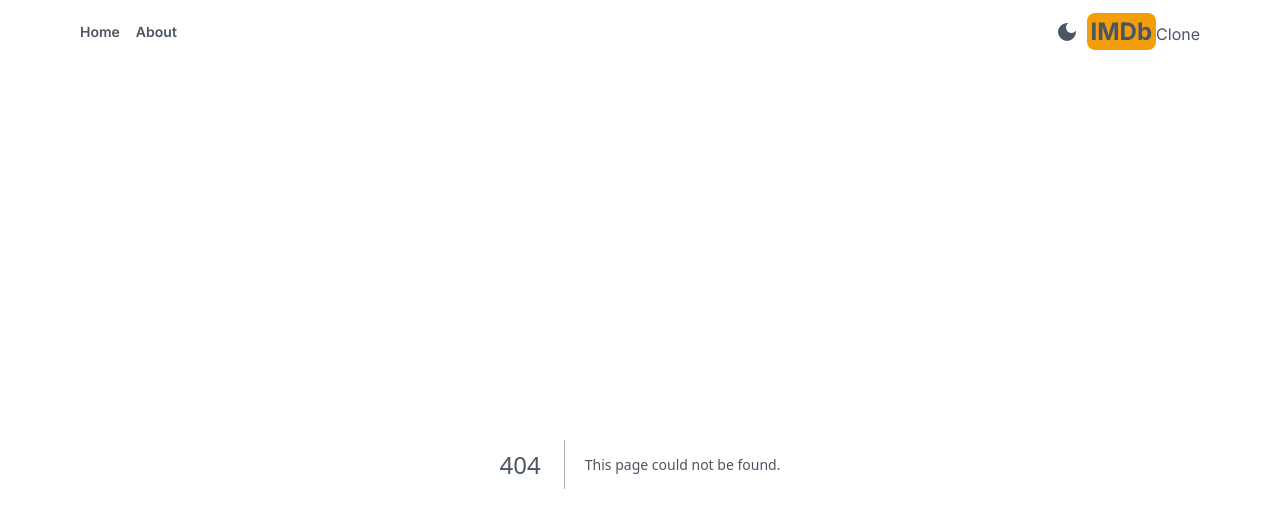
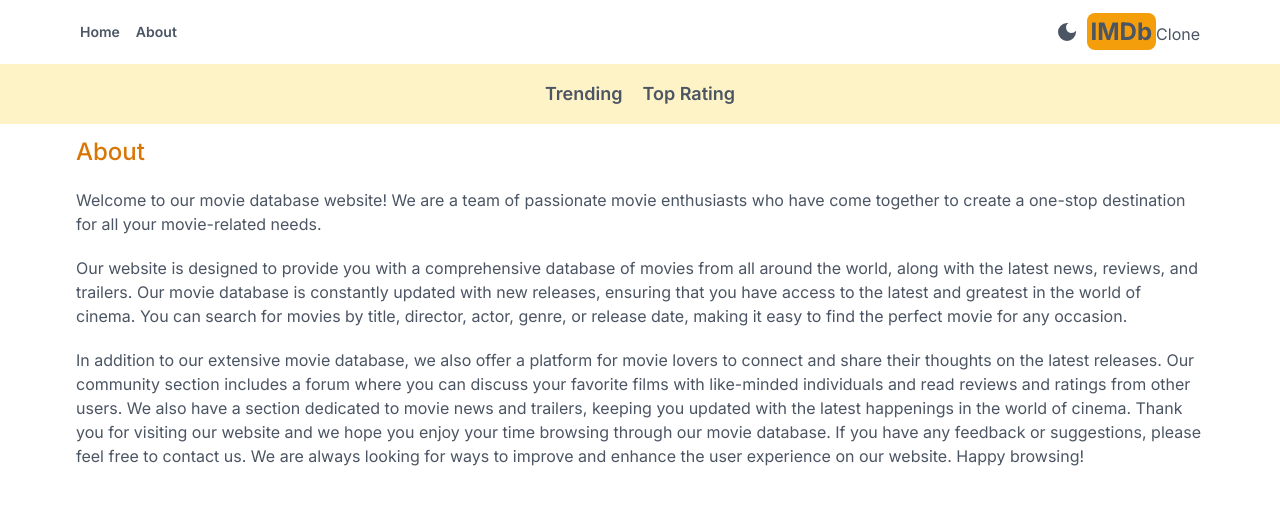
Before and after one commit to vishwesh1998/movie-nextjs, a Next.js app: page /about in a window 1280 px wide. Before the commit this address had no page. Shown: the top 528 px of the page. Built offline with nearby package versions, Linux system fonts and the light colour scheme.

Commit message:
nav bar added

```diff
--- /dev/null
+++ b/src/app/about/page.jsx
@@ -0,0 +1,34 @@
+export default function About(){
+    return <div className="max-w-6xl mx-auto p-3 space-y-5">
+        <h1 className="text-2xl font-medium text-amber-600">About</h1>
+        <p>
+        Welcome to our movie database website! We are a team of passionate movie
+        enthusiasts who have come together to create a one-stop destination for
+        all your movie-related needs.
+      </p>
+
+      <p>
+        Our website is designed to provide you with a comprehensive database of
+        movies from all around the world, along with the latest news, reviews,
+        and trailers. Our movie database is constantly updated with new
+        releases, ensuring that you have access to the latest and greatest in
+        the world of cinema. You can search for movies by title, director,
+        actor, genre, or release date, making it easy to find the perfect movie
+        for any occasion.
+      </p>
+
+      <p>
+        In addition to our extensive movie database, we also offer a platform
+        for movie lovers to connect and share their thoughts on the latest
+        releases. Our community section includes a forum where you can discuss
+        your favorite films with like-minded individuals and read reviews and
+        ratings from other users. We also have a section dedicated to movie news
+        and trailers, keeping you updated with the latest happenings in the
+        world of cinema. Thank you for visiting our website and we hope you
+        enjoy your time browsing through our movie database. If you have any
+        feedback or suggestions, please feel free to contact us. We are always
+        looking for ways to improve and enhance the user experience on our
+        website. Happy browsing!
+      </p>
+    </div>
+}
--- a/src/app/layout.js
+++ b/src/app/layout.js
@@ -2,6 +2,7 @@
 import "./globals.css";
 import Header from "@/components/header";
 import Providers from '@/app/providers.jsx'
+import NavBar from "@/components/navBar";
 
 const inter = Inter({ subsets: ["latin"] });
 
@@ -16,6 +17,7 @@
       <body className={inter.className}>
         <Providers>
         <Header/>
+        <NavBar/>
         {children}
         </Providers>
         </body>
--- a/src/app/providers.jsx
+++ b/src/app/providers.jsx
@@ -4,7 +4,7 @@
 
 export default function Providers({children}){
     return <ThemeProvider defaultTheme='system' attribute='class'>
-        <div className='text-gray-600 dark:text-gray-200 dark:bg-gray-700 min-h-screen transition-colors duration-500'>
+        <div className='text-gray-600 dark:text-gray-200 dark:bg-gray-700 min-h-screen transition-colors duration-500 select-none'>
             {children}
             </div></ThemeProvider>
 }
--- a/src/components/darkModeSwitch.jsx
+++ b/src/components/darkModeSwitch.jsx
@@ -1,6 +1,7 @@
 'use client'
 
 import {useTheme} from 'next-themes'
+import { useEffect } from 'react'
 import { MdLightMode, MdDarkMode } from 'react-icons/md'
 
 export default function DarkModeSwitch(){
@@ -8,6 +9,11 @@
 
     const currentTheme = theme === 'system' ? systemTheme : theme
 
+    useEffect(()=>{
+        console.log('theme', theme)
+        console.log('Systemtheme', systemTheme)
+    },[])
+
     return <div>
         {currentTheme === 'dark' ? <MdLightMode onClick={()=>setTheme('light')}/> : <MdDarkMode onClick={()=>setTheme('dark')}/>}
 
--- /dev/null
+++ b/src/components/navBar.jsx
@@ -0,0 +1,8 @@
+import NavItems from "./navItems";
+
+export default function NavBar(){
+    return <div className="flex gap-5 justify-center bg-amber-100 dark:bg-gray-600 p-4 lg:text-lg font-semibold">
+        <NavItems title='Trending' params='trending'/>
+        <NavItems title='Top Rating' params='topRating'/>
+    </div>
+}
--- /dev/null
+++ b/src/components/navItems.jsx
@@ -0,0 +1,23 @@
+'use client'
+
+import { useEffect } from "react"
+import Link from "next/link"
+import { useSearchParams } from "next/navigation"
+
+export default function NavItems({title, params}) {
+
+    const param = useSearchParams()
+    const search = param.get('search')
+
+    useEffect(()=>{
+        console.log(search)
+    })
+
+  return (
+    <div className="">
+        <Link
+        className={`hover:text-amber-500 ${search === params ? 'underline underline-offset-8 decoration-4 decoration-amber-500 rounded-lg':''}`}
+        href={`/?search=${params}`}>{title}</Link>
+    </div>
+  )
+}
```
